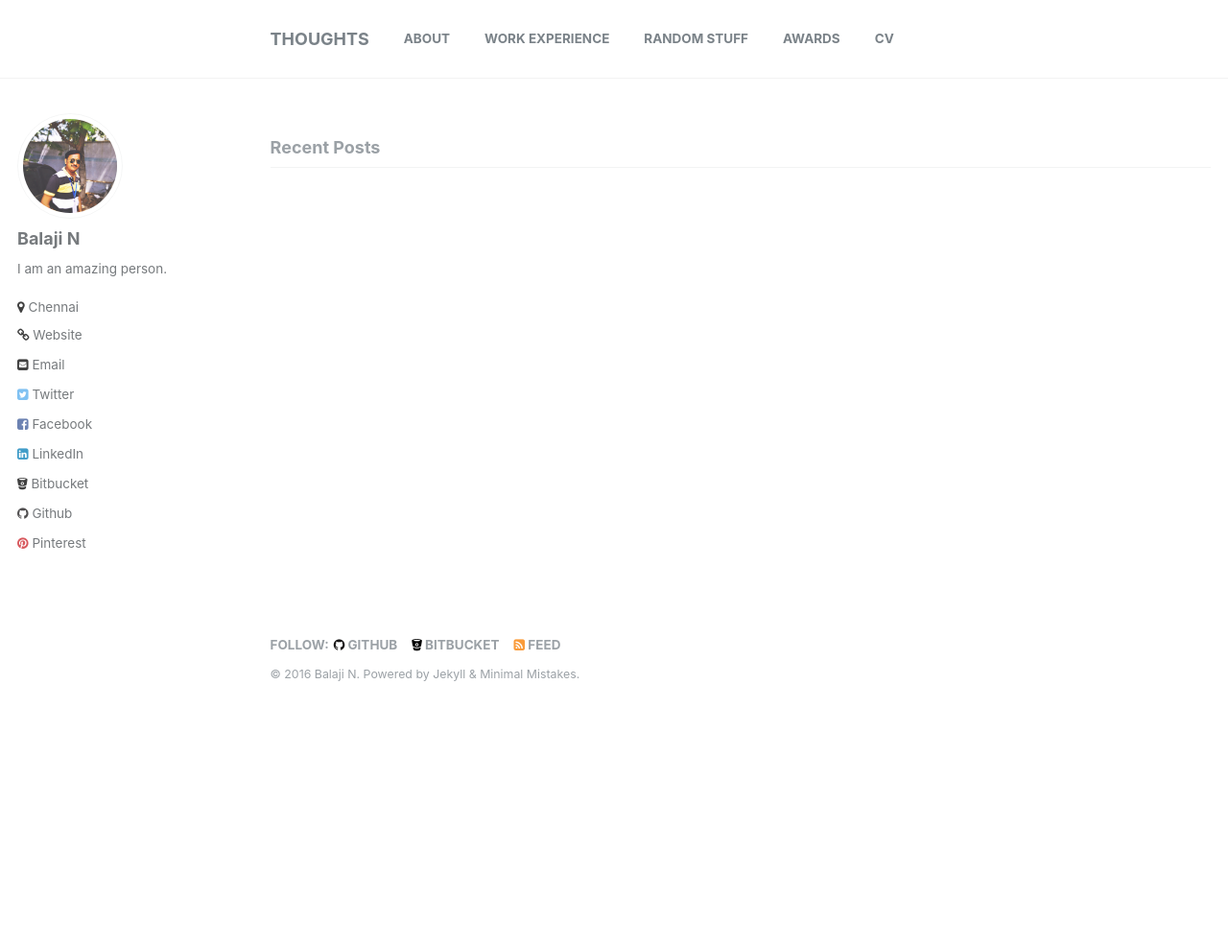
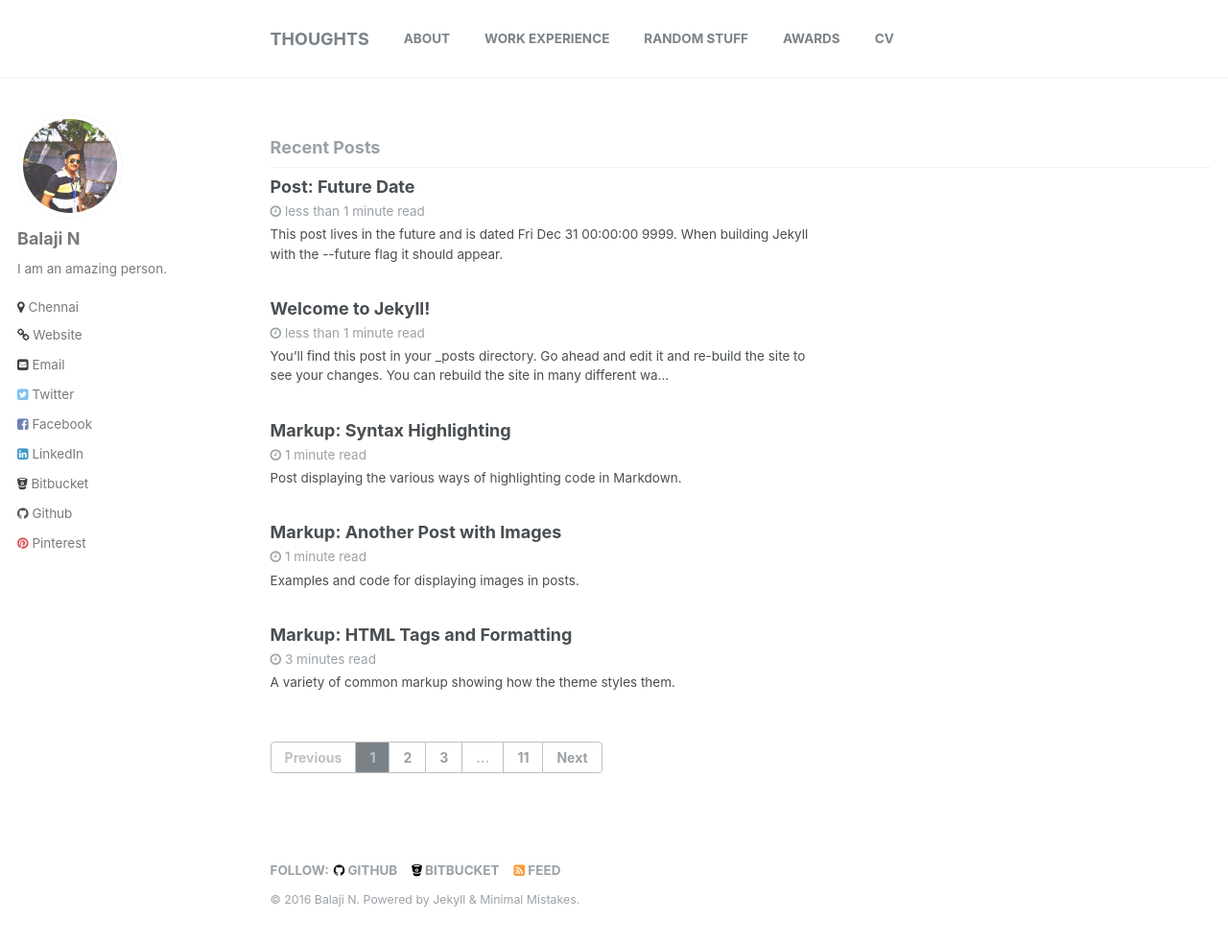
Before and after one commit to balajincse/balajincse.github.io, a Jekyll site: the page built from index.html, in a window 1280 px wide and 1002 px high. Shown: the top 984 px of the window at 96% size. Built offline with Jekyll 4.4.1, drawn with Linux system fonts in a browser that asks for light colours; the list of posts is cut into pages by our own code.

Commit message:
Updating config.yml finally

```diff
--- a/_config.yml
+++ b/_config.yml
@@ -220,8 +220,8 @@ defaults:
 
 # Outputting
 permalink: /:categories/:title/
-#paginate: 5 # amount of posts to show
-#paginate_path: /page:num/
+paginate: 5 # amount of posts to show
+paginate_path: /page:num/
 timezone: Asia/Kolkata # http://en.wikipedia.org/wiki/List_of_tz_database_time_zones
 
 
```
